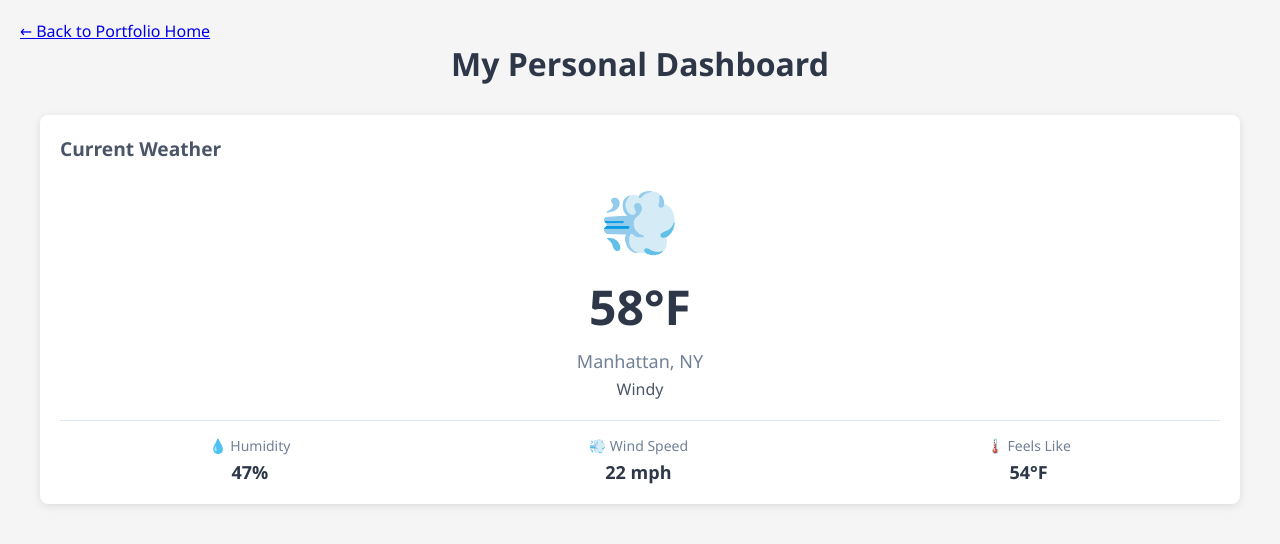
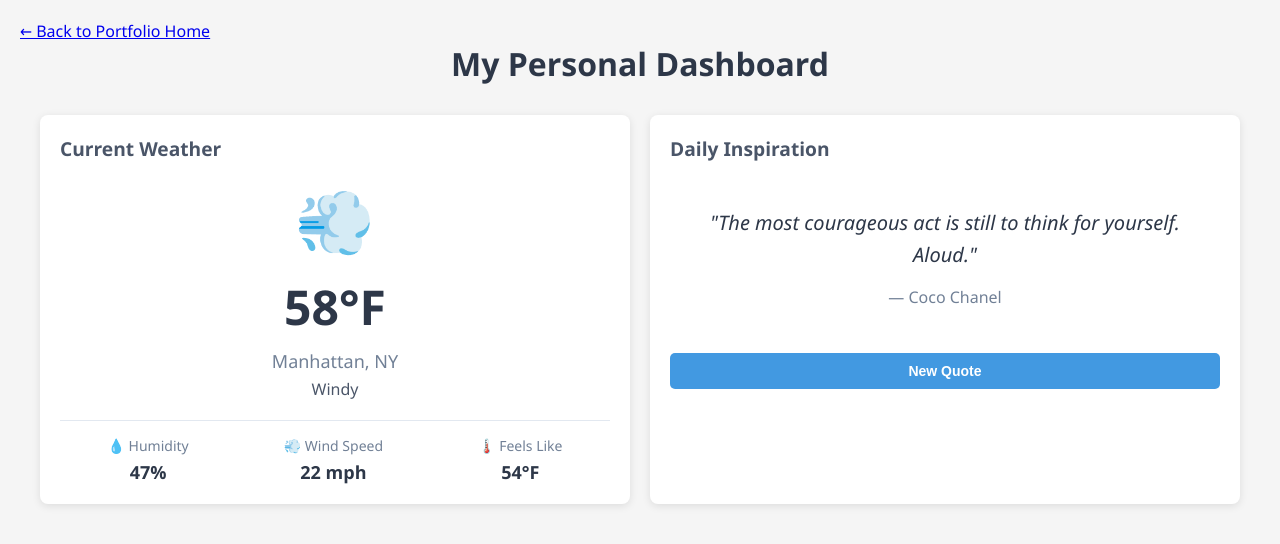
Before and after one commit to ceciliammurphy/writ40363-portfolio, a plain HTML site: page projects/project3-dashboard/index.html in a window 1280 px wide. Drawn offline with Linux system fonts and the light colour scheme.

Commit message:
Add quotes widget with random display

```diff
--- a/projects/project3-dashboard/css/styles.css
+++ b/projects/project3-dashboard/css/styles.css
@@ -118,3 +118,72 @@ header h1 {
     color: #a0aec0;
     font-size: 14px !important;
 }
+
+.quotes-widget {
+  background: #ffffff;
+  padding: 20px;
+  border-radius: 8px;
+  box-shadow: 0 2px 8px rgba(0, 0, 0, 0.1);
+}
+
+.quote-card {
+  text-align: center;
+  padding: 30px 20px;
+  min-height: 150px;
+  display: flex;
+  flex-direction: column;
+  justify-content: center;
+  align-items: center;
+}
+
+.quote-text {
+  font-size: 20px;
+  line-height: 1.6;
+  color: #2d3748;
+  font-style: italic;
+  margin-bottom: 15px;
+  max-width: 600px;
+}
+
+.quote-author {
+  font-size: 16px;
+  color: #718096;
+  font-weight: 500;
+}
+
+.btn-primary {
+  background: #4299e1;
+  color: white;
+  border: none;
+  padding: 10px 20px;
+  border-radius: 5px;
+  font-size: 14px;
+  font-weight: 600;
+  cursor: pointer;
+  transition: background 0.3s ease;
+  width: 100%;
+  margin-top: 15px;
+}
+
+.btn-primary:hover {
+  background: #3182ce;
+}
+
+.btn-primary:active {
+  transform: scale(0.98);
+}
+
+.quote-card {
+  animation: fadeIn 0.5s ease;
+}
+
+@keyframes fadeIn {
+  from {
+    opacity: 0;
+    transform: translateY(10px);
+  }
+  to {
+    opacity: 1;
+    transform: translateY(0);
+  }
+}
--- /dev/null
+++ b/projects/project3-dashboard/data/quotes.json
@@ -0,0 +1,86 @@
+[
+  {
+    "text": "If I worried what every bitch in New York was saying about me, I'd never leave the house.",
+    "author": "Samantha Jones"
+  },
+  {
+    "text": "I love you, but I love me more.",
+    "author": "Samantha Jones"
+  },
+  {
+    "text": "If you want crappy things to stop happening to you, then stop accepting crap and demand something more.",
+    "author": "Cristina Yang"
+  },
+  {
+    "text": "Think like a queen. A queen is not afraid to fail. Failure is another stepping stone to greatness.",
+    "author": "Oprah Winfrey"
+  },
+  {
+    "text": "I'm not going to limit myself just because people won't accept the fact that I can do something else.",
+    "author": "Dolly Parton"
+  },
+  {
+    "text": "My mother told me to be a lady. And for her, that meant be your own person, be independent.",
+    "author": "Ruth Bader Ginsburg"
+  },
+  {
+    "text": "What you do makes a difference, and you have to decide what kind of difference you want to make",
+    "author": "Jane Goodall"
+  },
+  {
+    "text": "If you don't like something, change it. If you can't change it, change your attitude.",
+    "author": "Maya Angelou"
+  },
+  {
+    "text": "No one can make you feel inferior without your consent.",
+    "author": "Eleanor Roosevelt"
+  },
+  {
+    "text": "The most courageous act is still to think for yourself. Aloud.",
+    "author": "Coco Chanel"
+  },
+  {
+    "text": "You may shoot me with your words… But still, like air, I'll rise.",
+    "author": "Maya Angelou"
+  },
+  {
+    "text": "And it's hard to dance with a devil on your back, so shake him off.",
+    "author": "Florence + The Machine"
+  },
+  {
+    "text": "I'm not the hero in my story, I'm just learning from the pain.",
+    "author": "Ethel Cain"
+  },
+  {
+    "text": "Thunder only happens when it's raining. Players only love you when they're playing.",
+    "author": "Fleetwood Mac"
+  },
+  {
+    "text": "She wasn't looking for a knight. She was looking for a sword.",
+    "author": "Atticus"
+  },
+  {
+    "text": "I'm a woman with thoughts and questions and shit to say.",
+    "author": "Lady Bird"
+  },
+  {
+    "text": "I never promised to be sweet, I only promised to be wild.",
+    "author": "Clarissa Pinkola Estés"
+  },
+  {
+    "text": "You can't keep dancing with ghosts and expect to feel alive.",
+    "author": "Ethel Cain"
+  },
+  {
+    "text": "I am not fragile like a flower; I am fragile like a bomb.",
+    "author": "Frida Kahlo"
+  },
+  {
+    "text": "She was both hellfire and holy water. And the flavor you tasted depended on how you treated her.",
+    "author": "Sneha Pal"
+  },
+  {
+    "text": "The most dangerous thing a woman can do is be herself.",
+    "author": "Simone de Beauvoir"
+  }
+]
--- a/projects/project3-dashboard/index.html
+++ b/projects/project3-dashboard/index.html
@@ -26,6 +26,13 @@
                     Loading weather data...
                 </div>
             </section>
+            <section class="widget quotes-widget">
+                <h2>Daily Inspiration</h2>
+                <div id="quotes-display">
+                    <!-- Quote will appear here -->
+                </div>
+                <button id="new-quote-btn" class="btn-primary">New Quote</button>
+            </section>
         </main>
     </div>
 
--- a/projects/project3-dashboard/js/app.js
+++ b/projects/project3-dashboard/js/app.js
@@ -72,3 +72,82 @@ function displayWeatherError() {
 
 // Load weather data when page loads
 loadWeather();
+
+// Global variable to store all quotes
+let allQuotes = [];
+let currentQuoteIndex = -1; // Track current quote to avoid repeats
+
+// Function to load quotes from JSON
+function loadQuotes() {
+  console.log('Loading quotes...');
+
+  fetch('data/quotes.json')
+    .then(response => {
+      console.log('Got quotes response:', response);
+      return response.json();
+    })
+    .then(data => {
+      console.log('Quotes data:', data);
+      allQuotes = data; // Store quotes in global variable
+      displayRandomQuote(); // Show first quote
+    })
+    .catch(error => {
+      console.error('Error loading quotes:', error);
+      displayQuotesError();
+    });
+}
+
+// Function to display a random quote
+function displayRandomQuote() {
+  // Make sure we have quotes loaded
+  if (allQuotes.length === 0) {
+    console.error('No quotes available');
+    return;
+  }
+
+  // Get random index (different from current)
+  let randomIndex;
+  do {
+    randomIndex = Math.floor(Math.random() * allQuotes.length);
+  } while (randomIndex === currentQuoteIndex && allQuotes.length > 1);
+
+  currentQuoteIndex = randomIndex;
+  const quote = allQuotes[randomIndex];
+
+  // Display the quote
+  const quotesDisplay = document.getElementById('quotes-display');
+  quotesDisplay.innerHTML = `
+    <div class="quote-card">
+      <div class="quote-text">"${quote.text}"</div>
+      <div class="quote-author">— ${quote.author}</div>
+    </div>
+  `;
+
+  console.log('Displayed quote:', quote);
+}
+
+// Function to show error message
+function displayQuotesError() {
+  const quotesDisplay = document.getElementById('quotes-display');
+  quotesDisplay.innerHTML = `
+    <div class="error-message">
+      ⚠️ Could not load quotes
+    </div>
+  `;
+}
+
+// Call loadQuotes when page loads
+loadQuotes();
+
+// Set up "New Quote" button
+function setupQuotesButton() {
+  const newQuoteBtn = document.getElementById('new-quote-btn');
+
+  newQuoteBtn.addEventListener('click', () => {
+    console.log('New quote button clicked!');
+    displayRandomQuote();
+  });
+}
+
+// Call setupQuotesButton after DOM is loaded
+setupQuotesButton();
```
